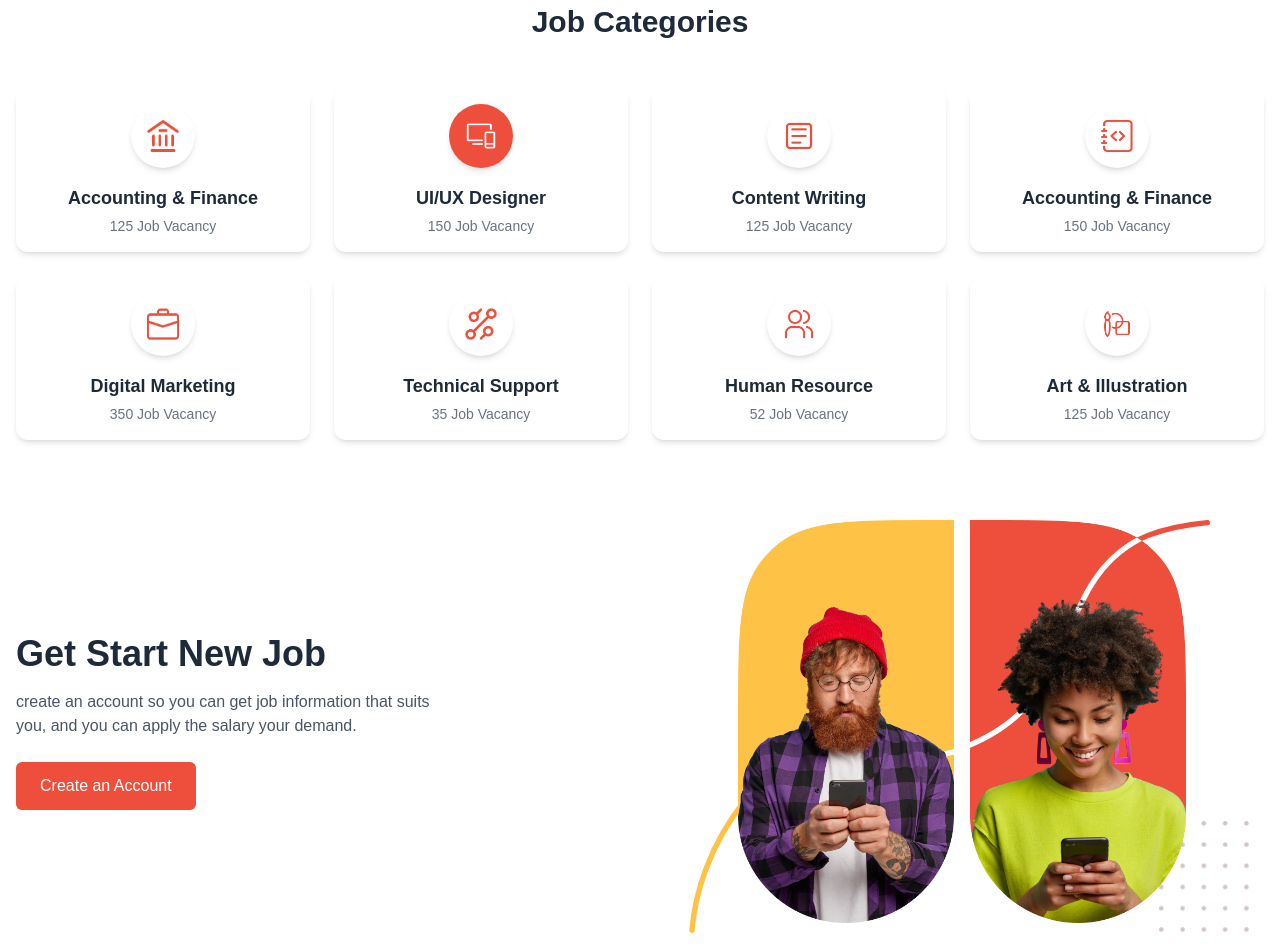
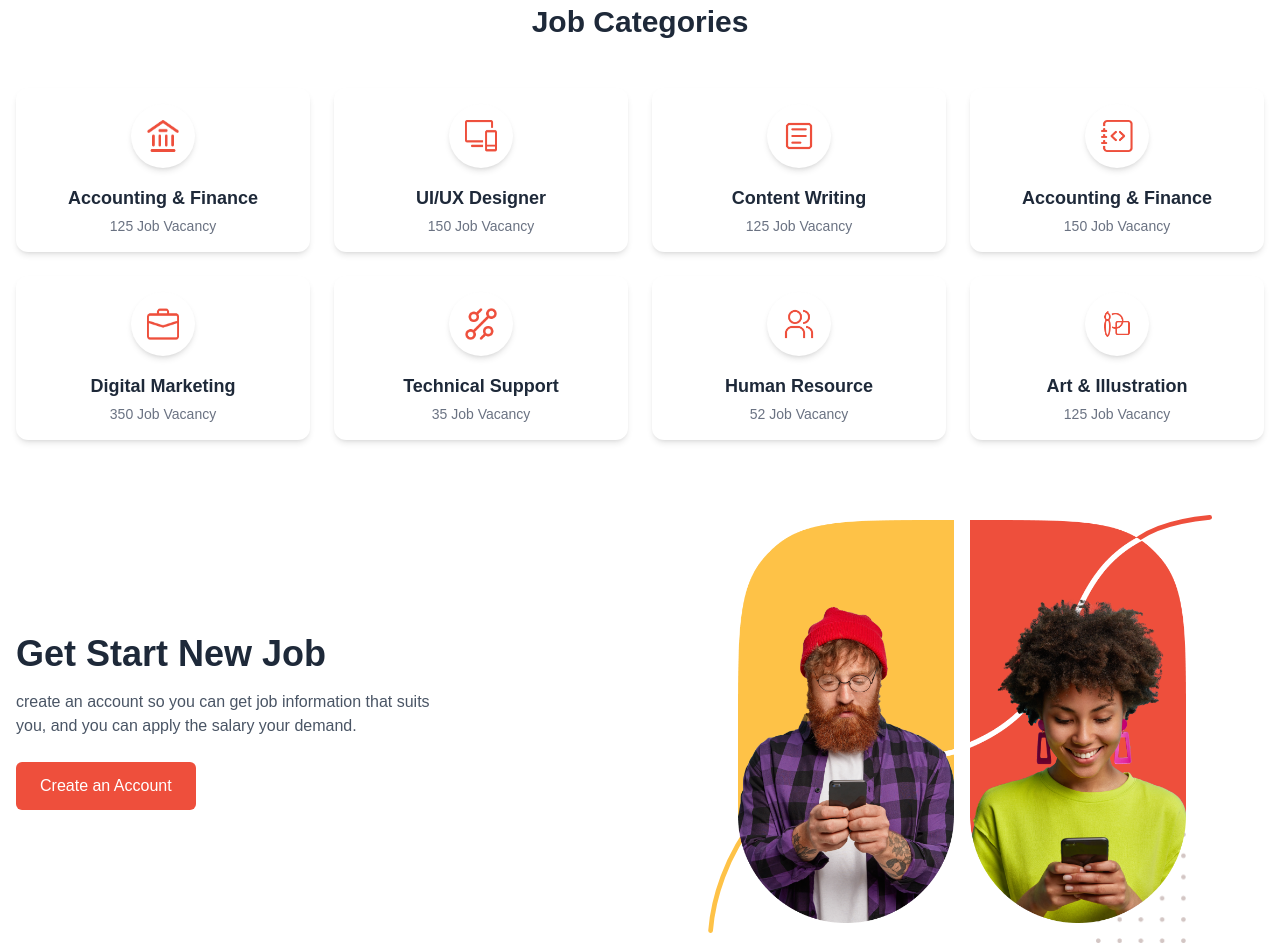
Before and after one commit to erika2knd/first-project, a Next.js app: page / in a window 1280 px wide. Shown: the part 1360-2306 px from the top of the page. Built offline with nearby package versions, Linux system fonts and the light colour scheme.

Commit message:
new changes

```diff
--- a/src/components/JobCategories.jsx
+++ b/src/components/JobCategories.jsx
@@ -15,9 +15,9 @@ const JobCategories = () => {
               className="bg-white shadow-md rounded-xl p-4 text-center hover:shadow-lg transition"
             >
               <div
-                className={`w-16 h-16 rounded-full mx-auto mb-4 flex items-center justify-center shadow-md transition-transform duration-300 hover:rotate-6 hover:-translate-y-1 ${cat.isOrangeBg ? "bg-[#EE4F3C]" : "bg-white"}`}
+                className="group bg-white w-16 h-16 rounded-full mx-auto mb-4 flex items-center justify-center shadow-md transition-all duration-300 hover:bg-[#EE4F3C]"
               >
-                <img src={cat.icon} alt={cat.title} className="w-8 h-8" />
+                <img src={cat.icon} alt={cat.title} className="w-8 h-8 transition-all duration-300 group-hover:invert group-hover:brightness-0 group-hover:contrast-200" />
               </div>
               <h3 className="font-semibold text-lg mb-1">{cat.title}</h3>
               <p className="text-sm text-gray-500">{cat.vacancies} Job Vacancy</p>
@@ -26,14 +26,13 @@ const JobCategories = () => {
         </div>
 
 
-        {/*  "Get Start New Job" */}
-        <div className="flex flex-col lg:flex-row items-center justify-between gap-10">
+       {/* "Get Start New Job" */}
+<div className="flex flex-col lg:flex-row items-center justify-between gap-10 text-center lg:text-left">
 
   {/* Left Side */}
   <div className="lg:w-1/2">
-
-            <h3 className="text-4xl font-bold mb-4">Get Start New Job</h3>
-            <p className="text-gray-600 mb-6 max-w-md">
+    <h3 className="text-3xl sm:text-4xl font-bold mb-4">Get Start New Job</h3>
+    <p className="text-gray-600 mb-6 max-w-md mx-auto lg:mx-0">
       create an account so you can get job information that suits you,
       and you can apply the salary your demand.
     </p>
@@ -43,13 +42,36 @@ const JobCategories = () => {
   </div>
 
   {/* Right Side */}
-          <div className="lg:w-1/2 flex items-end justify-center gap-4 relative">
-            <img src="/ellipse.png" alt="Ellipse" className="absolute right-[15px] bottom-[-30px] w-[90px] h-120px]"/>
-            <img src="/Group415.png" alt="People" className="w-full max-w-md z-10"/>
-            <img src="/Vector-1.svg" alt="Decoration line top" className="absolute top-[0px] right-[54px] w-[240px] z-0"/>
-            <img src="/Vector-2.svg" alt="Decoration line bottom" className="absolute bottom-[-10px] left-[29px] w-[240px] z-0"/>
+<div className="relative lg:w-1/2 flex justify-center items-end">
+  <div className="relative w-full max-w-xs sm:max-w-md">
+    {/* Картинка с людьми */}
+    <img
+      src="/Group415.png"
+      alt="People"
+      className="w-full z-10 relative"
+    />
+
+    {/* Декор внутри того же контейнера */}
+    <img
+      src="/ellipse.png"
+      alt="Ellipse"
+      className="absolute right-0 bottom-[-20px] w-[90px]"
+    />
+    <img
+      src="/Vector-1.svg"
+      alt="Line Top"
+      className="absolute top-[-5px] right-[-26px] w-[180px] sm:w-[210px]"
+    />
+    <img
+      src="/Vector-2.svg"
+      alt="Line Bottom"
+      className="absolute bottom-[-10px] left-[-30px] w-[180px] sm:w-[210px]"
+    />
   </div>
 </div>
+
+</div>
+
         </div>
     </section>
   );
--- a/src/components/PopularJobs.jsx
+++ b/src/components/PopularJobs.jsx
@@ -7,7 +7,7 @@ const PopularJobs = () => {
       <div className="container mx-auto px-4 sm:px-6">
         <h2 className="text-3xl md:text-4xl font-bold text-center mb-12 lg:mb-20">Popular Job Posts</h2>
 
-        <div className="flex flex-col lg:flex-row justify-center gap-6">
+        <div className="flex flex-col lg:flex-row justify-center items-center gap-6">
           {jobPosts.map((job) => (
             <div
               key={job.id}
--- a/src/components/PostJob.jsx
+++ b/src/components/PostJob.jsx
@@ -17,16 +17,16 @@ const PostJob = () => {
           <img
             src="/Chair.png"
             alt="Office Chair"
-        className="w-full max-w-md relative z-10 -mb-16"
+            className="w-full max-w-[300px] sm:max-w-[360px] md:max-w-[420px] lg:max-w-md mx-auto relative z-10 md:-mb-8 lg:-mb-16"
           />
         </div>
 
         {/* Text */}
-    <div className="lg:w-1/2 mt-[-100px]">
-      <h2 className="text-3xl font-bold mb-10 text-gray-900">
+        <div className="lg:w-1/2 text-center lg:text-left">
+          <h2 className="text-3xl font-bold mb-6 text-gray-900">
             Post a Job for <br /> UX Designer
           </h2>
-      <p className="text-gray-600 mb-6">
+          <p className="text-gray-600 mb-6 max-w-lg mx-auto lg:mx-0">
             create an account so you can get job information that suits you,
             and you can apply the salary your demand.
           </p>
@@ -36,7 +36,6 @@ const PostJob = () => {
         </div>
       </div>
     </section>
-
   );
 };
 
--- a/src/data/categoriesData.js
+++ b/src/data/categoriesData.js
@@ -8,9 +8,8 @@ const categories = [
   {
     id: 2,
     title: "UI/UX Designer",
-    icon: "/computer.png",
+    icon: "/comp.png",
     vacancies: 150,
-    isOrangeBg: true,
   },
   {
     id: 3,
```
Also changed, not shown: public/comp.png (added). Lines whose indentation alone changed are shown as unchanged.
